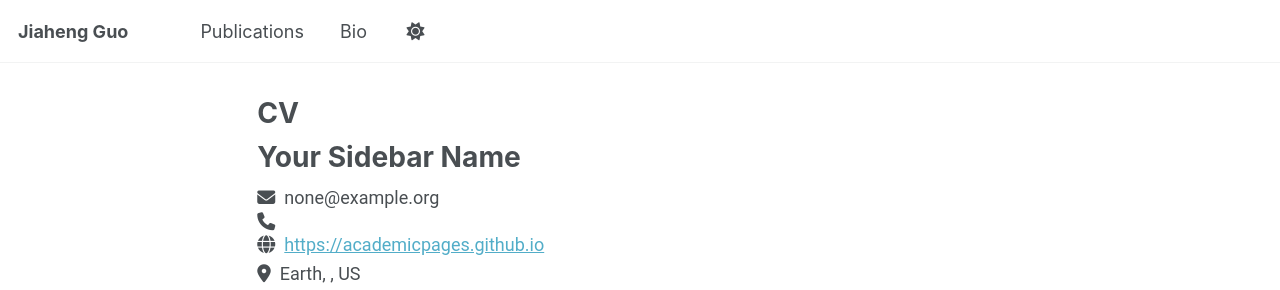
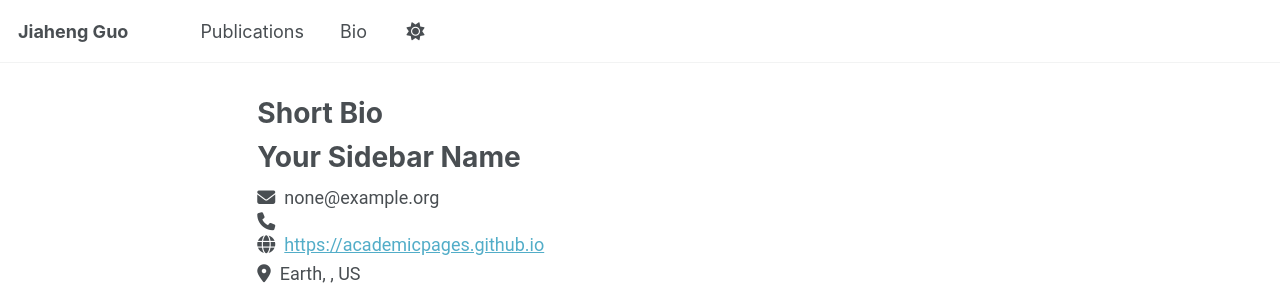
Before and after one commit to jiaheng-guo/jiaheng-guo.github.io, a Jekyll site: the page built from _pages/cv-json.md, in a window 1280 px wide and 900 px high. Shown: the top 290 px of the window. Built offline with Jekyll 4.4.1, drawn with Linux system fonts in a browser that asks for light colours; a script that is not in the unit is left out.

Commit message:
regular update

```diff
--- a/_pages/cv-json.md
+++ b/_pages/cv-json.md
@@ -1,6 +1,6 @@
 ---
 layout: archive
-title: "CV"
+title: "Short Bio"
 permalink: /cv-json/
 author_profile: false
 redirect_from:
```
